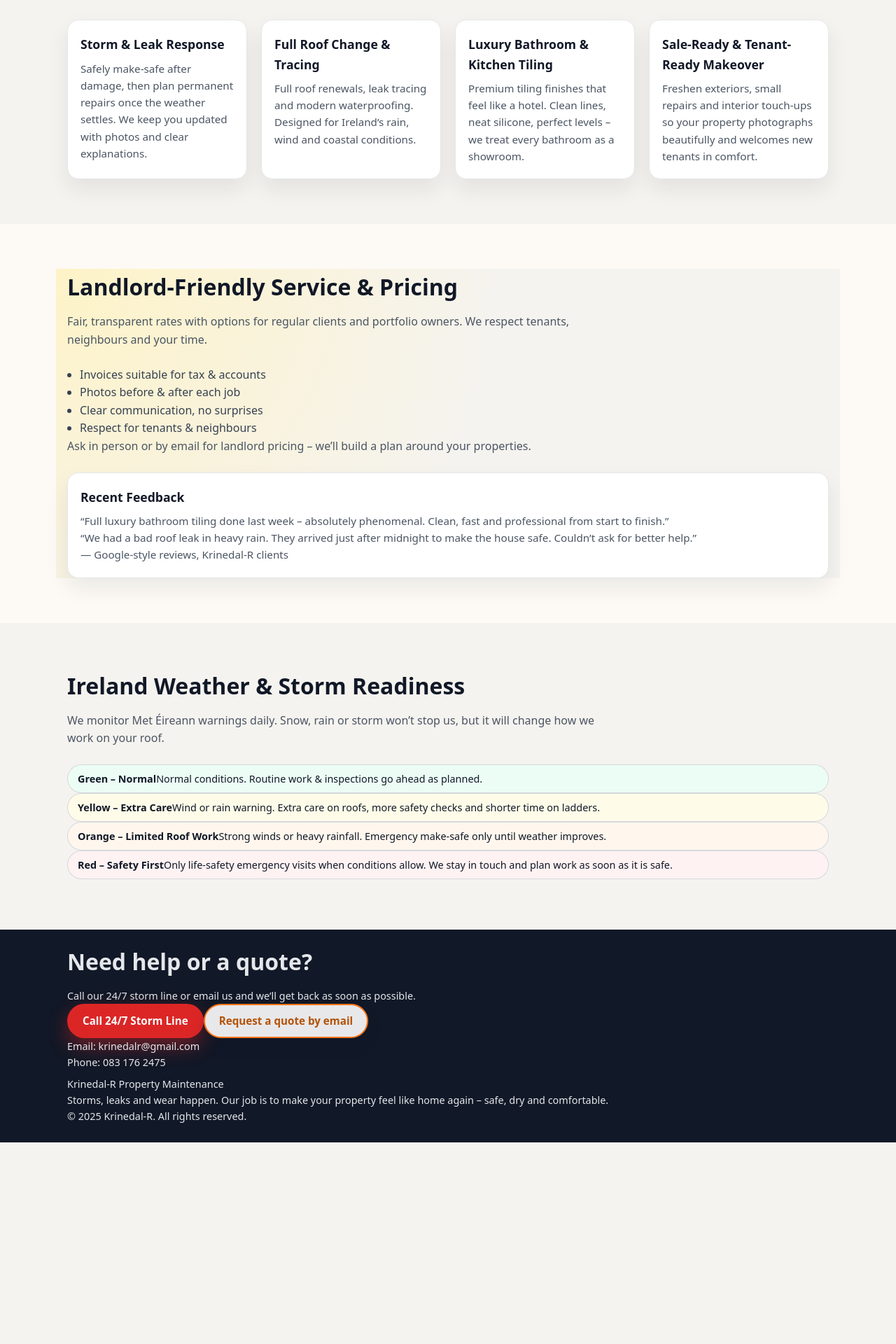
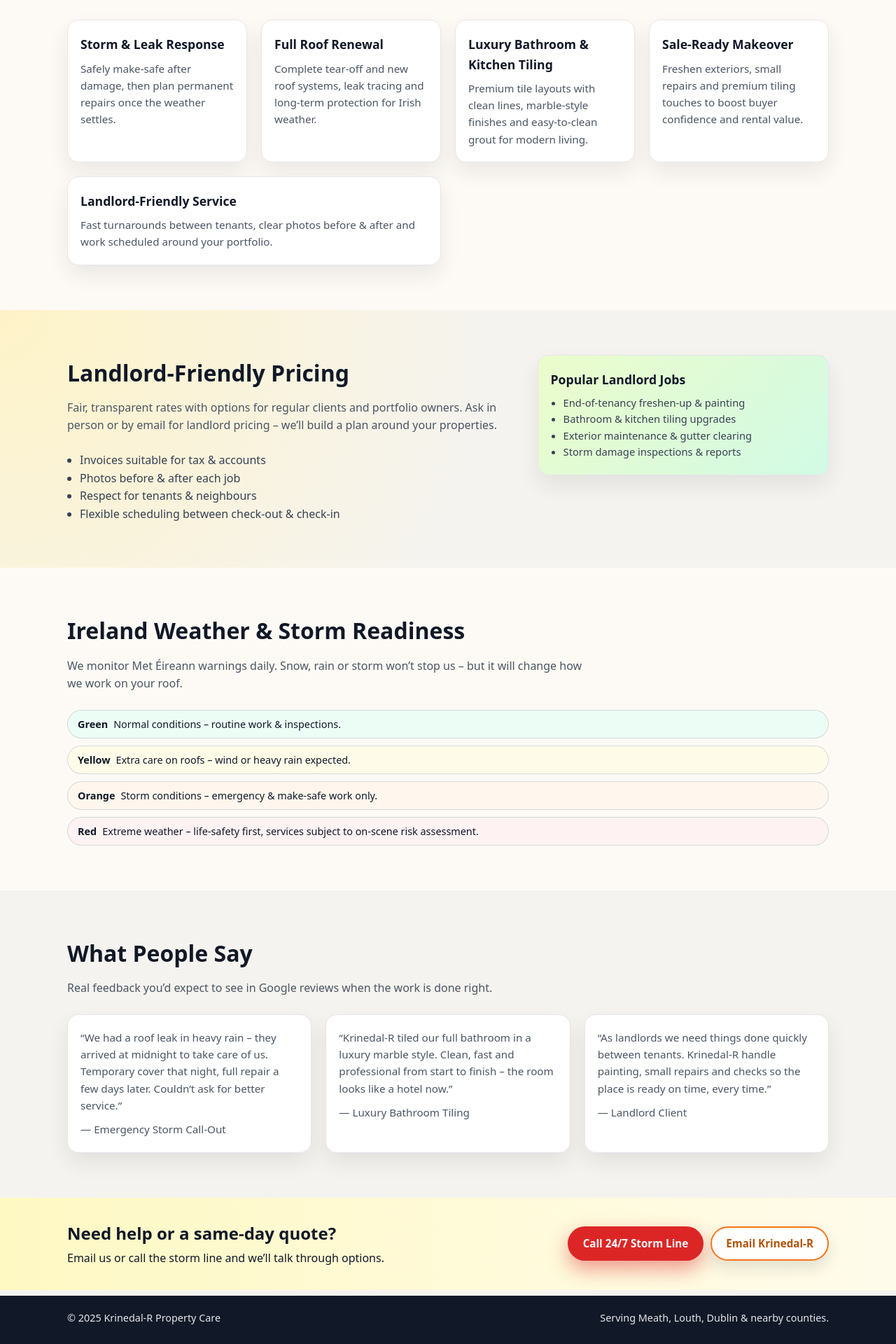
Before and after one commit to krinedalr-stack/krinedalr-v12, a Next.js app: page / in a window 1280 px wide. Shown: the part 738-2658 px from the top of the page at 70% size. Before the commit the page ends 2370 px from the top, so only its background shows below. Built offline with nearby package versions, Linux system fonts and the light colour scheme.

Commit message:
Update page.jsx

```diff
--- a/app/page.jsx
+++ b/app/page.jsx
@@ -1,6 +1,4 @@
 // app/page.jsx
-import CallButtons from '../components/CallButtons';
-import Weather from '../components/Weather';
 
 export default function HomePage() {
   return (
@@ -9,20 +7,30 @@
       <section className="hero">
         <div className="hero-overlay">
           <div className="container hero-inner">
-            <div className="hero-text">
+            <div className="hero-copy">
               <p className="hero-tag">PREMIUM PROPERTY CARE · IRELAND</p>
 
-              <h1 className="hero-title">
-                KRINEDAL<span className="brand-r">-R</span>
+              <h1>
+                KRINEDAL<span className="hero-r">-R</span>
               </h1>
 
               <p className="hero-lead">
-                24/7 storm damage call-out, full roof renewals and{' '}
+                24/7 storm damage call-out, full roof renewals and{" "}
                 <strong>luxury tiling</strong> for homes and rental properties.
                 Snow, rain or storm won’t stop us.
               </p>
 
-              <CallButtons />
+              <div className="hero-actions">
+                <a className="btn btn-primary" href="tel:0831762475">
+                  Call 24/7 Storm Line
+                </a>
+                <a
+                  className="btn btn-outline"
+                  href="mailto:krinedalr@gmail.com?subject=Quote%20request"
+                >
+                  Request a quote by email
+                </a>
+              </div>
 
               <ul className="hero-bullets">
                 <li>Emergency storm make-safe within hours*</li>
@@ -36,154 +44,215 @@
               </p>
             </div>
 
-            <div className="hero-panel">
+            <aside className="hero-card">
               <h2>24/7 Storm Call-Out</h2>
               <p>
                 Red emergency line when your roof is leaking, tiles are down or
                 trees have damaged the property.
               </p>
-              <ul>
+              <ul className="hero-card-list">
                 <li>Storm make-safe &amp; temporary cover</li>
                 <li>Priority for elderly &amp; vulnerable clients</li>
                 <li>Photos &amp; report for insurers</li>
               </ul>
-              <p className="hero-panel-footer">
-                Snow, rain or storm won’t stop us – it just changes how we work.
+              <p className="hero-card-note">
+                Snow, rain or storm won’t stop us – it only changes how we work
+                on your roof.
               </p>
+            </aside>
+          </div>
+        </div>
+      </section>
+
+      {/* WHAT WE DO */}
+      <section className="section section-alt">
+        <div className="container">
+          <h2>What Krinedal-R Can Do For Your Property</h2>
+          <p className="section-intro">
+            From emergency roof make-safe, to full roof renewals and
+            hotel-standard luxury tiling, we keep homes and rentals safe,
+            watertight and ready to move into.
+          </p>
+
+          <div className="grid services-grid">
+            <article className="card">
+              <h3>Storm &amp; Leak Response</h3>
+              <p>
+                Safely make-safe after damage, then plan permanent repairs once
+                the weather settles.
+              </p>
+            </article>
+
+            <article className="card">
+              <h3>Full Roof Renewal</h3>
+              <p>
+                Complete tear-off and new roof systems, leak tracing and
+                long-term protection for Irish weather.
+              </p>
+            </article>
+
+            <article className="card">
+              <h3>Luxury Bathroom &amp; Kitchen Tiling</h3>
+              <p>
+                Premium tile layouts with clean lines, marble-style finishes and
+                easy-to-clean grout for modern living.
+              </p>
+            </article>
+
+            <article className="card">
+              <h3>Sale-Ready Makeover</h3>
+              <p>
+                Freshen exteriors, small repairs and premium tiling touches to
+                boost buyer confidence and rental value.
+              </p>
+            </article>
+
+            <article className="card wide">
+              <h3>Landlord-Friendly Service</h3>
+              <p>
+                Fast turnarounds between tenants, clear photos before &amp;
+                after and work scheduled around your portfolio.
+              </p>
+            </article>
+          </div>
+        </div>
+      </section>
+
+      {/* LANDLORD PRICING */}
+      <section className="section landlords">
+        <div className="container landlords-inner">
+          <div>
+            <h2>Landlord-Friendly Pricing</h2>
+            <p className="section-intro">
+              Fair, transparent rates with options for regular clients and
+              portfolio owners. Ask in person or by email for landlord pricing –
+              we’ll build a plan around your properties.
+            </p>
+            <ul className="list">
+              <li>Invoices suitable for tax &amp; accounts</li>
+              <li>Photos before &amp; after each job</li>
+              <li>Respect for tenants &amp; neighbours</li>
+              <li>Flexible scheduling between check-out &amp; check-in</li>
+            </ul>
+          </div>
+
+          <aside className="card landlord-card">
+            <h3>Popular Landlord Jobs</h3>
+            <ul className="list small">
+              <li>End-of-tenancy freshen-up &amp; painting</li>
+              <li>Bathroom &amp; kitchen tiling upgrades</li>
+              <li>Exterior maintenance &amp; gutter clearing</li>
+              <li>Storm damage inspections &amp; reports</li>
+            </ul>
+          </aside>
+        </div>
+      </section>
+
+      {/* WEATHER & STORM READINESS */}
+      <section className="section section-alt">
+        <div className="container">
+          <h2>Ireland Weather &amp; Storm Readiness</h2>
+          <p className="section-intro">
+            We monitor Met Éireann warnings daily. Snow, rain or storm won’t
+            stop us – but it will change how we work on your roof.
+          </p>
+
+          <div className="weather-strip">
+            <div className="weather-pill green">
+              <span className="label">Green</span>
+              <span className="text">
+                Normal conditions – routine work &amp; inspections.
+              </span>
+            </div>
+            <div className="weather-pill yellow">
+              <span className="label">Yellow</span>
+              <span className="text">
+                Extra care on roofs – wind or heavy rain expected.
+              </span>
+            </div>
+            <div className="weather-pill orange">
+              <span className="label">Orange</span>
+              <span className="text">
+                Storm conditions – emergency &amp; make-safe work only.
+              </span>
+            </div>
+            <div className="weather-pill red">
+              <span className="label">Red</span>
+              <span className="text">
+                Extreme weather – life-safety first, services subject to
+                on-scene risk assessment.
+              </span>
             </div>
           </div>
         </div>
       </section>
 
-      {/* WHAT WE DO */}
+      {/* REVIEWS */}
       <section className="section">
         <div className="container">
-          <h2>What Krinedal-R Can Do For Your Property</h2>
+          <h2>What People Say</h2>
           <p className="section-intro">
-            From emergency roof make-safe, to full roof renewals and
-            hotel-standard luxury tiling – we keep homes and rentals safe,
-            watertight and ready to move into.
+            Real feedback you’d expect to see in Google reviews when the work is
+            done right.
           </p>
 
-          <div className="grid services-grid">
-            <div className="card">
-              <h3>Storm &amp; Leak Response</h3>
-              <p>
-                Safely make-safe after damage, then plan permanent repairs once
-                the weather settles. We keep you updated with photos and clear
-                explanations.
+          <div className="grid reviews-grid">
+            <article className="card review">
+              <p className="review-text">
+                “We had a roof leak in heavy rain – they arrived at midnight to
+                take care of us. Temporary cover that night, full repair a few
+                days later. Couldn’t ask for better service.”
               </p>
-            </div>
+              <p className="review-name">— Emergency Storm Call-Out</p>
+            </article>
 
-            <div className="card">
-              <h3>Full Roof Change &amp; Tracing</h3>
-              <p>
-                Full roof renewals, leak tracing and modern waterproofing.
-                Designed for Ireland’s rain, wind and coastal conditions.
+            <article className="card review">
+              <p className="review-text">
+                “Krinedal-R tiled our full bathroom in a luxury marble style.
+                Clean, fast and professional from start to finish – the room
+                looks like a hotel now.”
               </p>
-            </div>
+              <p className="review-name">— Luxury Bathroom Tiling</p>
+            </article>
 
-            <div className="card">
-              <h3>Luxury Bathroom &amp; Kitchen Tiling</h3>
-              <p>
-                Premium tiling finishes that feel like a hotel. Clean lines,
-                neat silicone, perfect levels – we treat every bathroom as a
-                showroom.
+            <article className="card review">
+              <p className="review-text">
+                “As landlords we need things done quickly between tenants.
+                Krinedal-R handle painting, small repairs and checks so the
+                place is ready on time, every time.”
               </p>
-            </div>
-
-            <div className="card">
-              <h3>Sale-Ready &amp; Tenant-Ready Makeover</h3>
-              <p>
-                Freshen exteriors, small repairs and interior touch-ups so your
-                property photographs beautifully and welcomes new tenants in
-                comfort.
-              </p>
-            </div>
+              <p className="review-name">— Landlord Client</p>
+            </article>
           </div>
         </div>
       </section>
 
-      {/* LANDLORDS */}
-      <section className="section section-alt">
-        <div className="container landlords">
+      {/* CONTACT STRIP */}
+      <section className="contact-strip">
+        <div className="container contact-inner">
           <div>
-            <h2>Landlord-Friendly Service &amp; Pricing</h2>
-            <p className="section-intro">
-              Fair, transparent rates with options for regular clients and
-              portfolio owners. We respect tenants, neighbours and your time.
-            </p>
-
-            <ul className="list">
-              <li>Invoices suitable for tax &amp; accounts</li>
-              <li>Photos before &amp; after each job</li>
-              <li>Clear communication, no surprises</li>
-              <li>Respect for tenants &amp; neighbours</li>
-            </ul>
-
-            <p className="section-intro small">
-              Ask in person or by email for landlord pricing – we’ll build a
-              plan around your properties.
-            </p>
+            <h2>Need help or a same-day quote?</h2>
+            <p>Email us or call the storm line and we’ll talk through options.</p>
           </div>
-
-          <div className="card landlord-highlight">
-            <h3>Recent Feedback</h3>
-            <p className="quote">
-              “Full luxury bathroom tiling done last week – absolutely
-              phenomenal. Clean, fast and professional from start to finish.”
-            </p>
-            <p className="quote">
-              “We had a bad roof leak in heavy rain. They arrived just after
-              midnight to make the house safe. Couldn’t ask for better help.”
-            </p>
-            <p className="review-footer">— Google-style reviews, Krinedal-R clients</p>
+          <div className="contact-buttons">
+            <a className="btn btn-primary" href="tel:0831762475">
+              Call 24/7 Storm Line
+            </a>
+            <a
+              className="btn btn-outline"
+              href="mailto:krinedalr@gmail.com?subject=Krinedal-R%20enquiry"
+            >
+              Email Krinedal-R
+            </a>
           </div>
         </div>
       </section>
 
-      {/* WEATHER / STORM READINESS */}
-      <section className="section">
-        <div className="container">
-          <h2>Ireland Weather &amp; Storm Readiness</h2>
-          <p className="section-intro">
-            We monitor Met Éireann warnings daily. Snow, rain or storm won’t
-            stop us, but it will change how we work on your roof.
-          </p>
-
-          <Weather />
-        </div>
-      </section>
-
-      {/* CONTACT / FOOTER */}
-      <footer className="section section-alt footer">
+      {/* FOOTER */}
+      <footer className="footer">
         <div className="container footer-inner">
-          <div>
-            <h2>Need help or a quote?</h2>
-            <p>
-              Call our 24/7 storm line or email us and we’ll get back as soon as
-              possible.
-            </p>
-            <CallButtons />
-
-            <p className="footer-details">
-              Email:{' '}
-              <a href="mailto:krinedalr@gmail.com">krinedalr@gmail.com</a>
-              <br />
-              Phone: <a href="tel:+353831762475">083 176 2475</a>
-            </p>
-          </div>
-
-          <div className="footer-right">
-            <p className="footer-brand">Krinedal-R Property Maintenance</p>
-            <p className="footer-note">
-              Storms, leaks and wear happen. Our job is to make your property
-              feel like home again – safe, dry and comfortable.
-            </p>
-            <p className="footer-copy">
-              © {new Date().getFullYear()} Krinedal-R. All rights reserved.
-            </p>
-          </div>
+          <span>© {new Date().getFullYear()} Krinedal-R Property Care</span>
+          <span>Serving Meath, Louth, Dublin &amp; nearby counties.</span>
         </div>
       </footer>
     </main>
```
